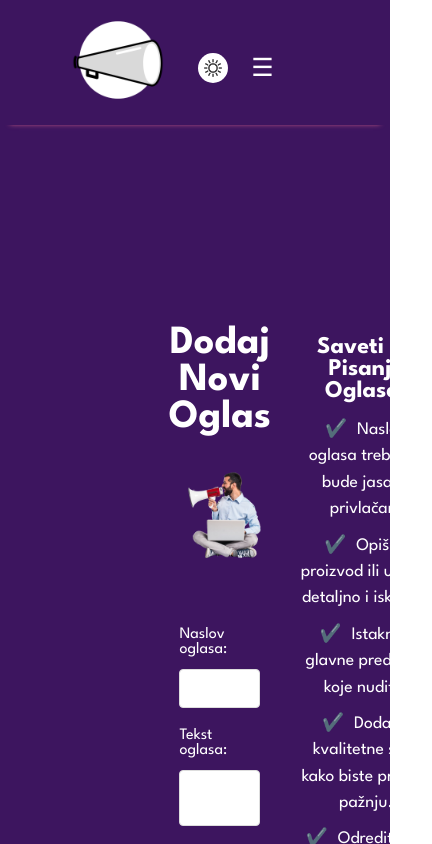
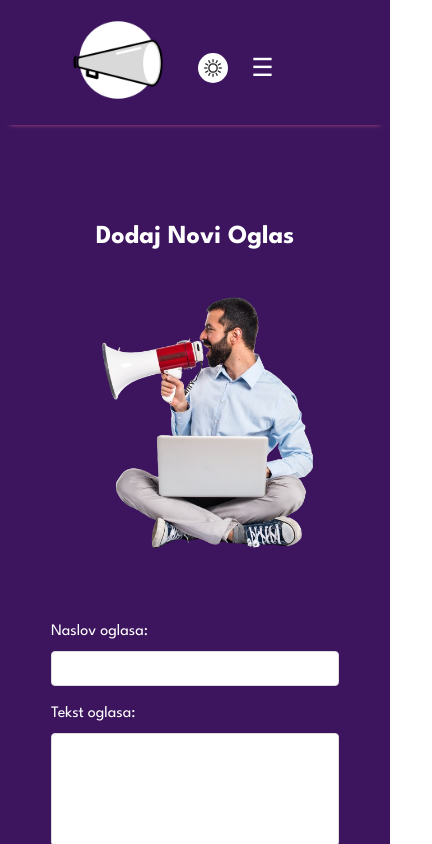
Before and after one commit to VladaPn/preporuciME, a React (Vite) app: page /dodaj-oglas in a window 390 px wide. Shown: the top 844 px of the page, 432 px wide, since content can reach past the window. Built offline with nearby package versions, Linux system fonts and the light colour scheme; no server answers.

Commit message:
sad je i responsive dodaj oglas stranica

```diff
--- a/src/Pages/DodajOglas/DodajOglas.css
+++ b/src/Pages/DodajOglas/DodajOglas.css
@@ -103,7 +103,7 @@
   button[type="submit"]:hover {
     background-color: #c5567b;
   }
-  .oglas-container {
+  .oglas-container-2 {
     display: grid;
     grid-template-columns: 1fr 1fr;
     gap: 20px;
@@ -163,32 +163,35 @@
   }
 
   @media(max-width:1000px){
-    .dodaj-oglas-container {
+    .oglas-container-2 {
         grid-template-columns: 1fr;
         gap: 30px;
         padding: 100px 80px;
+      }
+      .dodaj-oglas{
+        padding: 0;
       }
   }
 
 
   @media(max-width:530px){
-    .dodaj-oglas-container{
+    .glas-container{
         padding: 100px 70px;
     }
 }
 @media(max-width:500px){
-    .dodaj-oglas-container{
+    .oglas-container{
         padding: 100px 50px;
     }
 }
 @media(max-width:450px){
-    .dodaj-oglas-container{
+    .oglas-container{
         padding: 100px 20px;
     }
-    .dodaj-oglas-container form input, .dodaj-oglas-container form textarea{
+    .oglas-container form input, .oglas-container form textarea{
         font-size: 14px;
     }
-    .dodaj-oglas-top h2{
+    .oglas-container-2 h2{
         font-size: 26px;
     }
     .upload-section label::after {
@@ -199,7 +202,7 @@
       }
 }
 @media(max-width:350px){
-    .dodaj-oglas-container{
+    .oglas-container{
         padding: 100px 5px;
     }
 }
--- a/src/Pages/DodajOglas/DodajOglas.jsx
+++ b/src/Pages/DodajOglas/DodajOglas.jsx
@@ -84,6 +84,7 @@ const DodajOglas = () => {
                 value={tekst}
                 onChange={(e) => setTekst(e.target.value)}
                 required
+                rows={7}
               />
             </div>
             <div>
```
